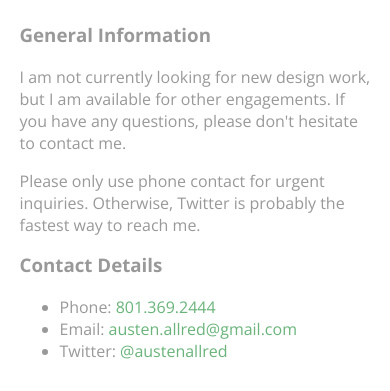
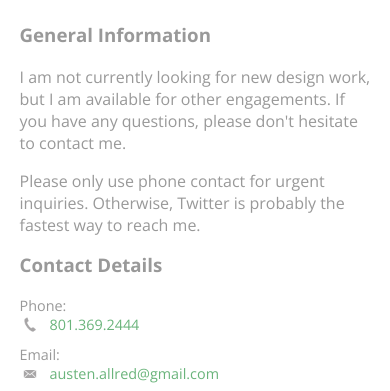
Before and after one commit to austenallred/portfolio-site, a plain HTML site: page contact.html in a window 390 px wide. Shown: the part 139-530 px from the top of the page. Drawn offline with nearby package versions, Linux system fonts and the light colour scheme.

Commit message:
finished mobile css

```diff
--- a/contact.html
+++ b/contact.html
@@ -31,7 +31,7 @@
         <h3>Contact Details</h3>
         <ul class="contact-info">
           <li class="phone">Phone: <a href="tel:801.369.2444">801.369.2444</a></li>
-          <li class="email">Email: <a href="mailto:austen.allred@gmail.com">austen.allred@gmail.com</a></li>
+          <li class="mail">Email: <a href="mailto:austen.allred@gmail.com">austen.allred@gmail.com</a></li>
           <li class="twitter">Twitter: <a href="http://twitter.com/intent/tweet?screen_name=austenallred">@austenallred</a></li>
         </ul>
       </section>
--- a/style/main.css
+++ b/style/main.css
@@ -131,6 +131,37 @@ PAGE: ABOUT
 }
 
 /***************************
+PAGE: CONTACT
+***************************/
+.contact-info {
+  list-style: none;
+  padding: 0;
+  margin: 0;
+  font-size: 0.9em;
+}
+
+.contact-info a {
+  display: block;
+  min-height: 20px;
+  background-repeat: no-repeat;
+  background-size: 20px 20px;
+  padding: 0 0 0 30px;
+  margin: 0 0 10px;
+}
+
+.contact-info li.phone a{
+  background-image: url('../img/phone.png');
+}
+
+.contact-info li.mail a{
+  background-image: url('../img/mail.png');
+}
+
+.contact-info li.twitter a{
+  background-image: url('../img/twitter.png');
+}
+
+/***************************
 colors
 ***************************/
 /* site body */
```
Also changed, not shown: img/nick.jpg (deleted).
